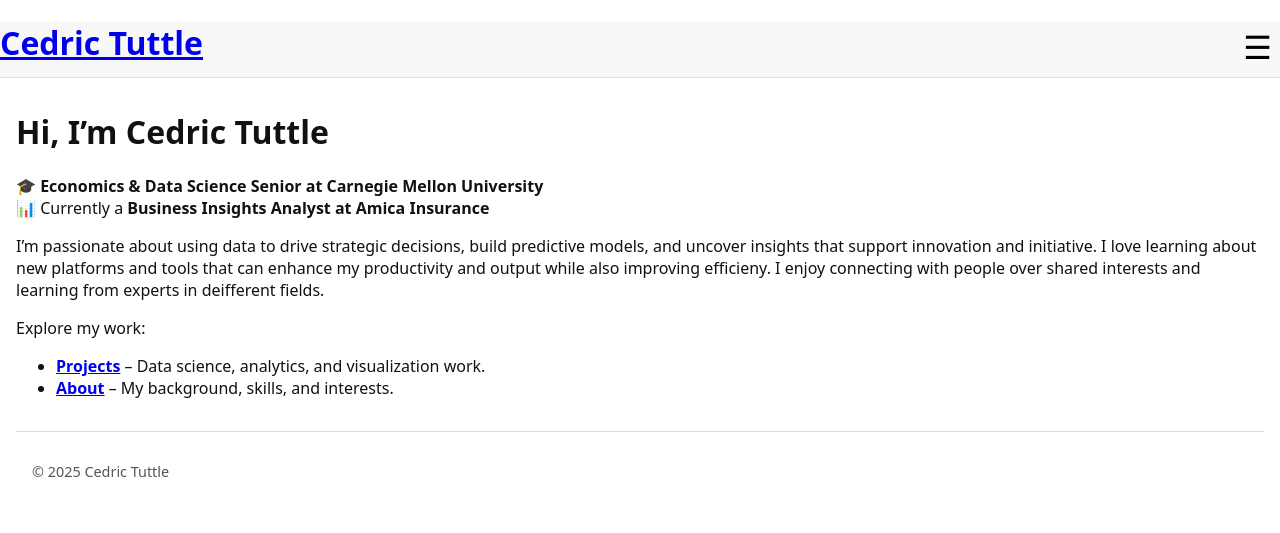
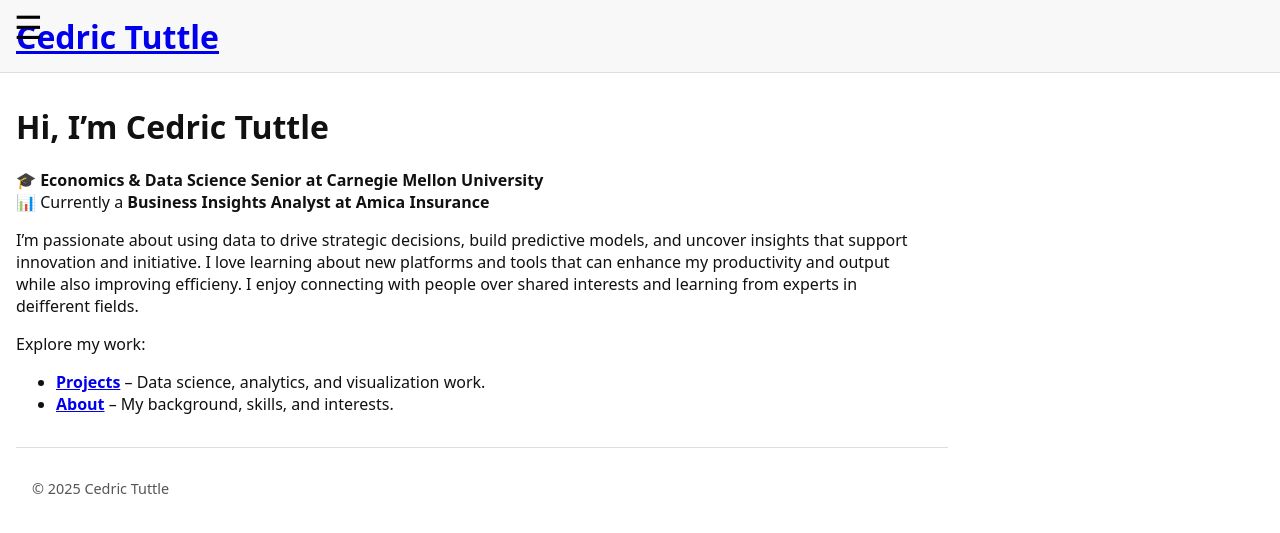
Before and after one commit to ctuttle123/cedrictuttle.github.io, a Jekyll site: the page built from index.md, in a window 1280 px wide. Shown: the top 533 px of the page. Built offline with Jekyll 4.4.1, drawn with Linux system fonts in a browser that asks for light colours.

Commit message:
Update custom.scss

```diff
--- a/_sass/custom.scss
+++ b/_sass/custom.scss
@@ -9,34 +9,35 @@ body, html {
 
 /* --- Header --- */
 .site-header {
-  position: relative;   /* positioning context for hamburger */
+  position: relative;
   background-color: #f8f8f8;
   border-bottom: 1px solid #ddd;
-  padding: 0;
-  height: 3.5rem;       /* reserve space for hamburger */
+  padding: 0.5rem 1rem;
+  height: 3.5rem;
+  display: flex;
+  align-items: center;
+  justify-content: space-between; /* logo left, hamburger right */
 }
 
-/* Hamburger button flush top-right */
+/* Hamburger button flush top-left */
 .hamburger {
   position: absolute;
-  top: 0;
-  right: 0;
+  top: 0.5rem;
+  left: 0.5rem;
   font-size: 2rem;
   background: none;
   border: none;
   cursor: pointer;
-  margin: 0;
-  padding: 0.5rem;      /* clickable area */
   z-index: 20;
 }
 
-/* Drop-down nav aligned to right */
+/* Drop-down nav aligned below hamburger */
 #nav-menu ul {
   display: none;
   flex-direction: column;
   position: absolute;
-  top: 3.5rem;   /* below hamburger */
-  right: 0;      /* align with right edge */
+  top: 3.5rem;
+  left: 0;
   background-color: #f8f8f8;
   border: 1px solid #ddd;
   padding: 0.5rem 1rem;
@@ -64,8 +65,8 @@ body, html {
 
 /* --- Main content --- */
 .site-main {
-  margin: 2rem 1rem; /* spacing from left edge */
-  max-width: none;   /* remove centering */
+  margin: 2rem 1rem;
+  max-width: 900px;
   text-align: left;
 }
 
@@ -74,7 +75,7 @@ body, html {
   text-align: left;
   margin: 2rem 1rem;
   padding: 1rem 1rem;
-  max-width: none;
+  max-width: 900px;
   border-top: 1px solid #ddd;
   color: #555;
   font-size: 0.9rem;
@@ -84,10 +85,7 @@ body, html {
 .about-page .about-container {
   display: flex;
   align-items: flex-start;
-  justify-content: flex-start; /* flush left */
   gap: 3rem;
-  padding: 2rem 1rem;
-  max-width: none;
 }
 
 .about-page .about-text {
@@ -97,7 +95,7 @@ body, html {
 .about-page .about-avatar {
   flex: 1;
   display: flex;
-  justify-content: flex-start; /* keeps avatar to the right of text */
+  justify-content: flex-start;
   align-items: flex-start;
 }
 
@@ -108,7 +106,6 @@ body, html {
   animation: wave 2.5s ease-in-out infinite;
 }
 
-/* Waving animation */
 @keyframes wave {
   0%, 100% { transform: rotate(0deg); }
   25% { transform: rotate(3deg); }
@@ -118,13 +115,12 @@ body, html {
 /* --- Responsive adjustments --- */
 @media (max-width: 768px) {
   #nav-menu ul {
-    width: 150px;  /* adjust as needed */
+    width: 150px;
   }
 
   .about-page .about-container {
     flex-direction: column;
     align-items: flex-start;
-    text-align: left;
   }
 
   .about-page .about-avatar {
```
